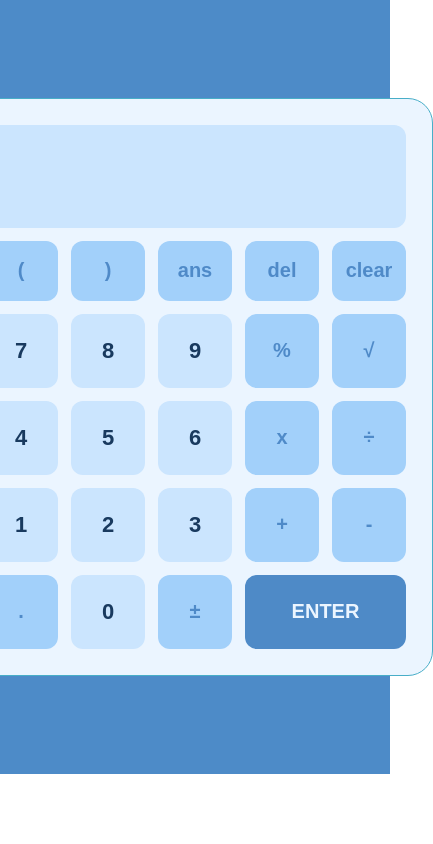
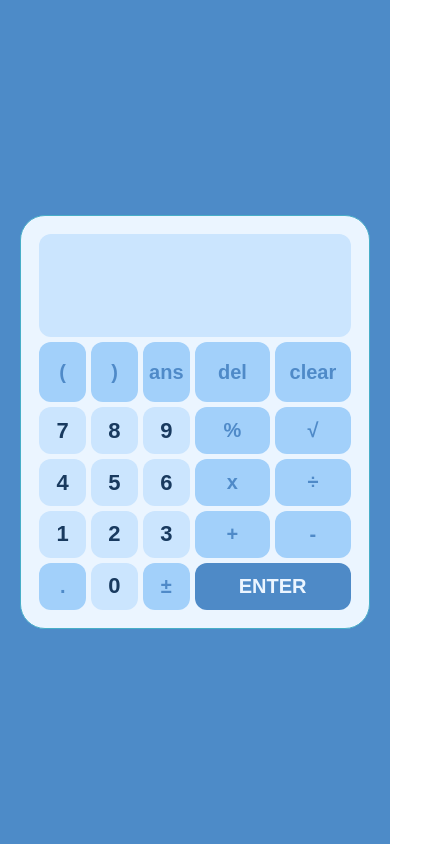
Before and after one commit to chetan-kuhite/Calculator, a plain HTML site: page index.html in a window 390 px wide. Shown: the whole page, 433 px wide, since content can reach past the window. Drawn offline with Linux system fonts and the light colour scheme.

Commit message:
Add files via upload

```diff
--- a/main.css
+++ b/main.css
@@ -1,3 +1,5 @@
+
+
 *{
     margin: 0;
     padding: 0;
@@ -21,7 +23,11 @@
     justify-content: center;
 }
 .main{
-    padding: 11.6vh 0px;
+    height: 100vh;
+    align-items: center;
+    justify-content: center;
+    display: flex;
+    /* padding: 11.6vh 0px; */
     background-color: #4d8bc8;
 }
 #first{
@@ -101,3 +107,28 @@ input{
     height: 50px;
     width: 50px;
 } */
+
+@media only screen and (max-width: 600px) {
+    #first{
+        height: 60px;
+    }
+    td{
+        height: 12vw;
+        width: 12vw;
+        background-color: rgb(93, 182, 222);
+        border-radius: 12px;
+    }
+    .display-box1{
+        height: 20px;
+        width: 70vw;
+        cursor:not-allowed;
+    }
+    .display-box2{
+        height: 50px;
+        width: 70vw;
+        cursor:not-allowed;
+    }
+    table{
+        border-spacing: 5px;
+    }
+}
```
